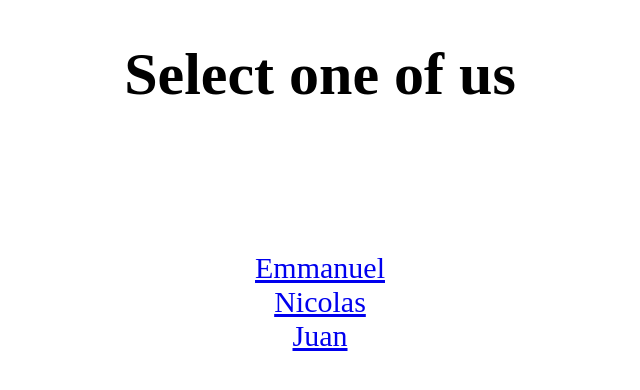
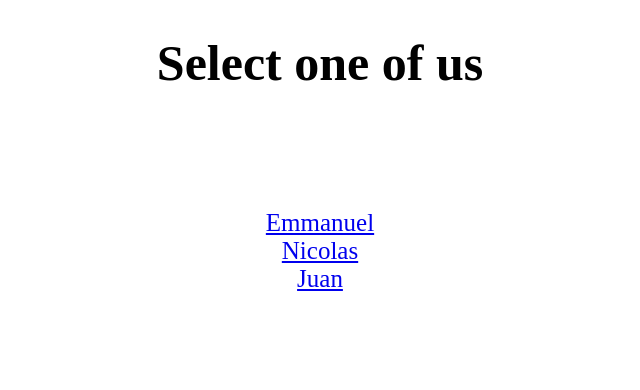
Before and after one commit to Alemmanuel/Ejercicio-Santiago-1, a plain HTML site: page index.html in a window 1280 px wide. Shown: the whole page, without its empty margins (320-960 px from the left). Drawn offline with Linux system fonts and the light colour scheme.

Commit message:
Version definitiva

```diff
--- a/index.html
+++ b/index.html
@@ -7,7 +7,7 @@
     <title>Ejercicio Santiago</title>
 </head>
 <body>
-    <div style="text-align:center; font-size:30px;">
+    <div style="text-align:center; font-size:25px;">
         <h1>Select one of us</h1>
         <br>
         <br>
```
